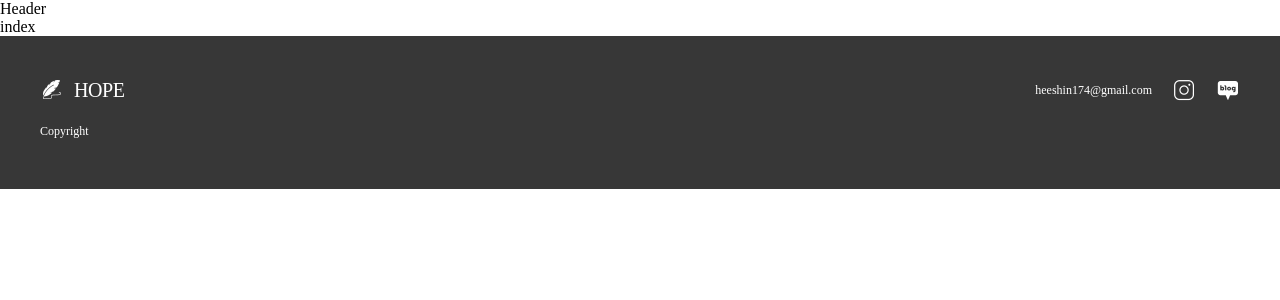
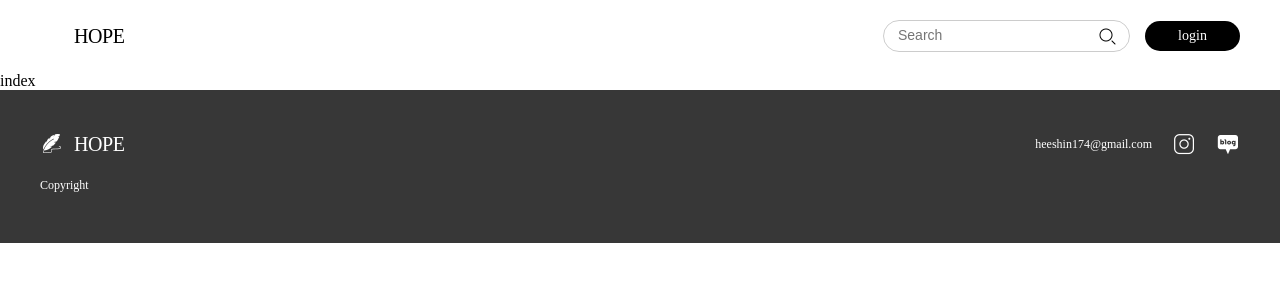
Before and after one commit to heeshin174/Hope, a React (Vite) app in the folder hope-front/: page / in a window 1280 px wide. Shown: the top 300 px of the page. Built offline with nearby package versions, Linux system fonts and the light colour scheme; a web font is replaced by a local one.

Commit message:
login 버튼

```diff
--- a/hope-front/src/App.css
+++ b/hope-front/src/App.css
@@ -1,3 +1,45 @@
+.black-button {
+    border-radius: 46px;
+    width: 95px;
+    height: 30px;
+    display:flex;
+    justify-content: center;
+    align-items: center;
+
+    background-color: rgba(0,0,0,1);
+    color: rgba(255,255,255,1);
+    font-size: 14px;
+    font-weight: 500;
+    line-height: 140%;
+
+    cursor: pointer;
+}
+
+.black-button:hover {
+    background-color: rgba(0,0,0,0.8);
+}
+
+.white-button {
+    border: 1px solid rgba(0,0,0,0.5);
+    border-radius: 46px;
+    width: 95px;
+    height: 30px;
+    display:flex;
+    justify-content: center;
+    align-items: center;
+
+    background-color: rgba(255,255,255,1);
+    color: rgba(0,0,0,0.5);
+    font-size: 14px;
+    font-weight: 500;
+    line-height: 140%;
+    cursor: pointer;
+}
+
+.white-button:hover {
+    background-color: rgba(255,255,255,0.02);
+}
+
 .icon-box {
     width: 24px;
     height: 24px;
@@ -64,3 +106,7 @@
 .naver-blog-icon {
     background-image: url(assets/images/naver-blog.png);
 }
+
+.search-light-icon {
+    background-image: url(assets/images/search-light.png);
+}
--- a/hope-front/src/layouts/Header/index.tsx
+++ b/hope-front/src/layouts/Header/index.tsx
@@ -1,7 +1,78 @@
+import { ChangeEvent, useRef, useState, KeyboardEvent, useEffect } from 'react';
+import { useNavigate, useParams } from 'react-router-dom'
 import './style.css'
+import { MAIN_PATH, SEARCH_PATH } from 'constant';
 
 export default function Header() {
+
+	const navigate = useNavigate();
+
+	// event handler: 로고 클릭 이벤트 처리 함수
+	const onLogoClickHandler = () => {
+		navigate(MAIN_PATH());
+	}
+
+	// component: search icon button
+	const SearchButton = () => {
+		// state: 검색 버튼 요소 참조 상태
+		const searchButtonRef = useRef<HTMLDivElement | null>(null);
+		// state: 검색어 상태
+		const [word, setWord] = useState<string>('');
+		// state: 검색어 path variable 상태
+		const { searchWord } = useParams();
+		// event handler: 검색 버튼 클릭 이벤트 처리 함수
+		const onSearchWordChangeHandler = (e: ChangeEvent<HTMLInputElement>) => {
+			const value = e.target.value;
+			setWord(value);
+		};
+		// event handler: 검색어 키 이벤트 처리 함수
+		const onSearchWordKeyDownHandler = (e: KeyboardEvent<HTMLInputElement>) => {
+			if (e.key !== 'Enter') return;
+			if (!searchButtonRef.current) return;
+			searchButtonRef.current.click();
+		}
+
+		// event handler: 검색 버튼 클릭 이벤트 처리 함수
+		const onSearchButtonClickHandler = () => {
+			navigate(SEARCH_PATH(word));
+		};
+
+		// effect: 검색어 path variable이 변경 될 때마다 실행
+		// 검색 후 검색창에 검색어 유지
+		useEffect(() => {
+			if (searchWord) { setWord(searchWord); }
+		}, [searchWord])
+
+		return (
+			<div className="header-search-input-box">
+				<input type="text" className="header-search-input" placeholder='Search' value={word} onChange={onSearchWordChangeHandler}
+				onKeyDown={onSearchWordKeyDownHandler} />
+				<div ref={searchButtonRef} className="icon-button" onClick={onSearchButtonClickHandler}>
+					<div className="icon search-light-icon"></div>
+				</div>
+			</div>
+		);
+	}
+
+	// component: 로그인 또는 마이페이지 버튼 컴포넌트
+	const LoginMyPageButton = () => {
+		return <div className="black-button">{'login'}</div>
+	}
+
 	return (
-		<div>Header</div>
+		<div id="header">
+			<div className="header-container">
+				<div className="header-left-box" onClick={onLogoClickHandler}>
+					<div className="icon-box">
+						<div className="icon logo-dark-icon"></div>
+					</div>
+					<div className="header-logo">{"HOPE"}</div>
+				</div>
+				<div className="header-right-box">
+					<SearchButton />
+					<LoginMyPageButton />
+				</div>
+			</div>
+		</div>
 	)
 }
--- a/hope-front/src/layouts/Header/style.css
+++ b/hope-front/src/layouts/Header/style.css
@@ -0,0 +1,57 @@
+#header {
+	padding: 20px 0;
+	display: flex;
+	justify-content: center;
+}
+
+.header-container {
+	width: 1200px;
+	display: flex;
+	justify-content: space-between;
+	align-items: center;
+}
+
+.header-left-box {
+	display: flex;
+	align-items: center;
+	gap: 10px;
+	cursor: pointer;
+}
+
+.header-logo {
+	color: rgba(0,0,0,1);
+	font-size: 20px;
+	font-weight: 400;
+	line-height: 140%;
+	letter-spacing: -0.4px;
+}
+
+.header-right-box {
+	display: flex;
+	align-items: center;
+	gap: 15px;
+}
+
+.header-search-input-box {
+	border: 1px solid rgba(0,0,0,0.2);
+	border-radius: 43px;
+	padding: 0 10px 0 12px;
+	width: 223px;
+	height: 30px;
+	display: flex;
+	align-items: center;
+	gap: 5px;
+}
+
+.header-search-input {
+	flex: 1;
+	border: none;
+	background: none;
+	outline: none;
+
+	color: rgba(0,0,0,1);
+	font-size: 14px;
+	font-weight: 400;
+	line-height: 140%;
+
+}
--- a/hope-front/src/views/Search/index.tsx
+++ b/hope-front/src/views/Search/index.tsx
@@ -2,6 +2,6 @@
 
 export default function Search() {
 	return (
-		<div>index</div>
+		<div>Search page</div>
 	)
 }
```
